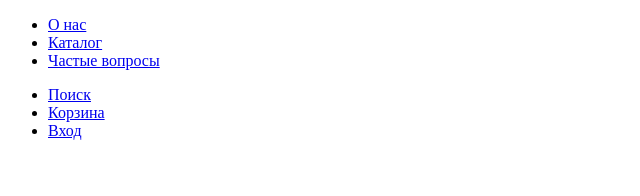
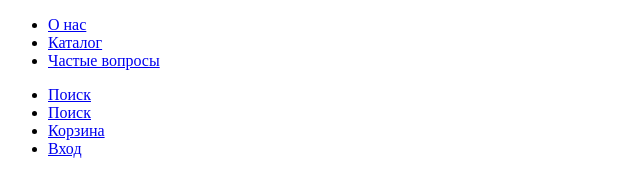
Before and after one commit to nik31885/honda31885, a plain HTML site: page index.html in a window 1280 px wide. Shown: the full height of the page, 0-640 px from the left. Drawn offline with Linux system fonts and the light colour scheme.

Commit message:
Add files via upload
 тест изменений

```diff
--- a/index.html
+++ b/index.html
@@ -41,6 +41,10 @@ input[type="radio"].visually-hidden {
             <span class="visually-hidden">Поиск</span>
           </li>
           <li class="navigation-item">
+            <a class="navigation-link" href="#">Поиск</a>
+            <span class="visually-hidden">Поиск</span>
+          </li>
+          <li class="navigation-item">
             <a class="navigation-link" href="#">Корзина</a>
           </li>
           <li class="navigation-item">
```
